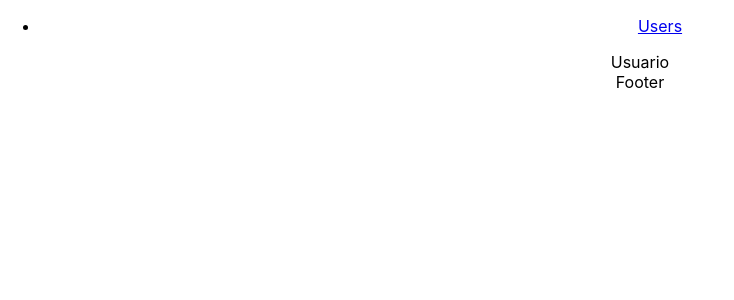
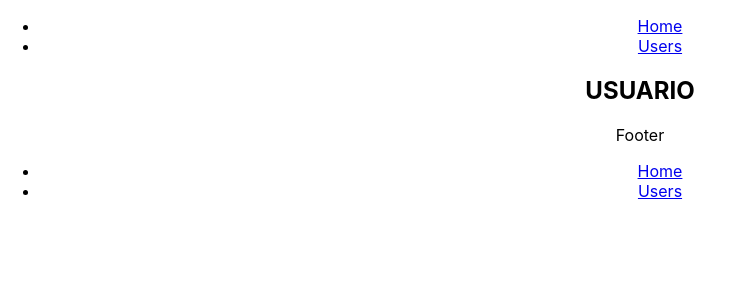
Before and after one commit to axelobscura/COLORS, a React (Create React App) app: page /user in a window 1280 px wide. Shown: the top 300 px of the page, without its empty margins (0-734 px from the left). Built offline with nearby package versions, Linux system fonts and the light colour scheme.

Commit message:
Composition
Adding structure to the project components.

```diff
--- a/src/App.js
+++ b/src/App.js
@@ -2,32 +2,16 @@ import React, { Component } from 'react';
 import { BrowserRouter as Router, Route, Link } from 'react-router-dom';
 import './App.css';
 import Header from './components/Header';
-import Content from './components/Content';
-import User from './components/User';
+import Contenidos from './components/Contenidos';
 import Footer from './components/Footer';
 
 class App extends Component {
-
-  state = {
-    counter: 0
-  }
-
-  counter = () => {
-    console.log(this.state.counter++);
-    this.setState({ counter: this.state.counter++ });
-  }
-
   render() {
     return (
       <div className="App">
         <Router>
           <Header />
-          <Route
-            path="/"
-            exact
-            render={(props) => <Content {...props} counter={this.counter} numero={this.state.counter} />}
-          />
-          <Route path="/user" component={User} />
+          <Contenidos />
           <Footer />
         </Router>
       </div>
--- /dev/null
+++ b/src/components/Contenidos.js
@@ -0,0 +1,30 @@
+import React, { Component } from 'react';
+import { BrowserRouter as Router, Route, Link } from 'react-router-dom';
+import Content from './Content';
+import User from './User';
+
+class Contenidos extends Component {
+    state = {
+        counter: 0
+    }
+
+    counter = () => {
+        console.log(this.state.counter++);
+        this.setState({ counter: this.state.counter++ });
+    }
+
+    render(props) {
+        return (
+            <div>
+                <Route
+                    path="/"
+                    exact
+                    render={(props) => <Content {...props} counter={this.counter} numero={this.state.counter} />}
+                />
+                <Route path="/user" component={User} />
+            </div>
+        )
+    }
+}
+
+export default Contenidos;
--- a/src/components/Footer.js
+++ b/src/components/Footer.js
@@ -1,10 +1,15 @@
 import React, { Component } from 'react';
+import { BrowserRouter as Router, Route, Link } from 'react-router-dom';
 
 class Footer extends Component {
     render() {
         return (
             <div>
                 Footer
+                <ul>
+                    <li><Link to="/">Home</Link></li>
+                    <li><Link to="/user/">Users</Link></li>
+                </ul>
             </div>
         )
     }
--- a/src/components/Header.js
+++ b/src/components/Header.js
@@ -6,6 +6,7 @@ class Header extends Component {
         return (
             <div>
                 <ul>
+                    <li><Link to="/">Home</Link></li>
                     <li><Link to="/user/">Users</Link></li>
                 </ul>
             </div>
--- a/src/components/User.js
+++ b/src/components/User.js
@@ -4,7 +4,7 @@ class User extends Component {
     render() {
         return (
             <div>
-                Usuario
+                <h2>USUARIO</h2>
             </div>
         )
     }
```
